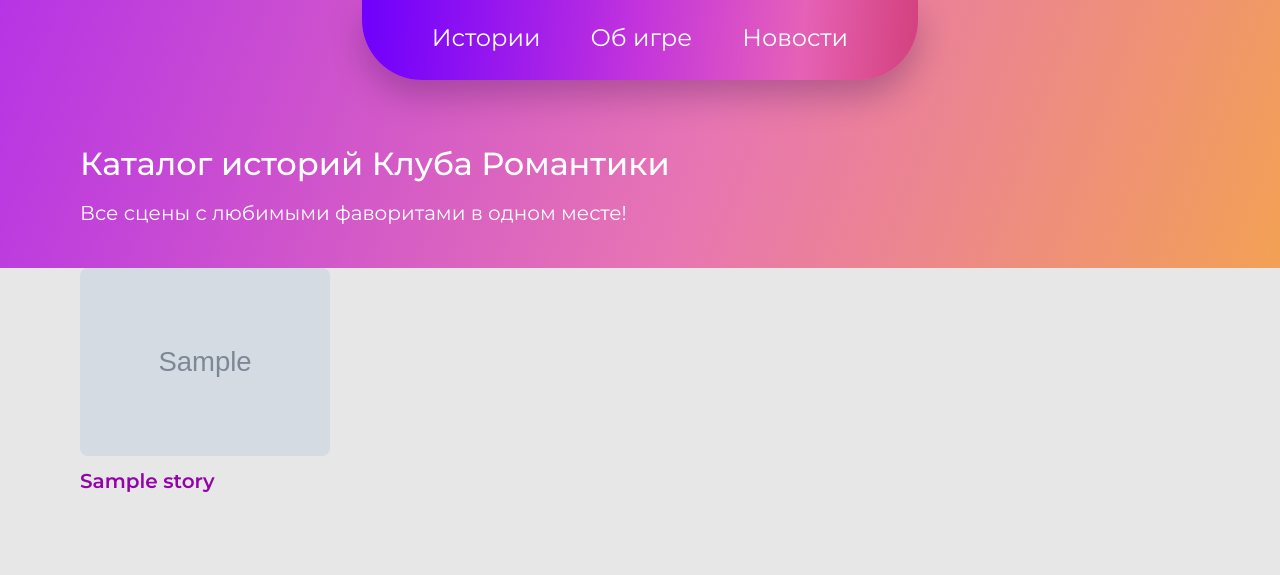
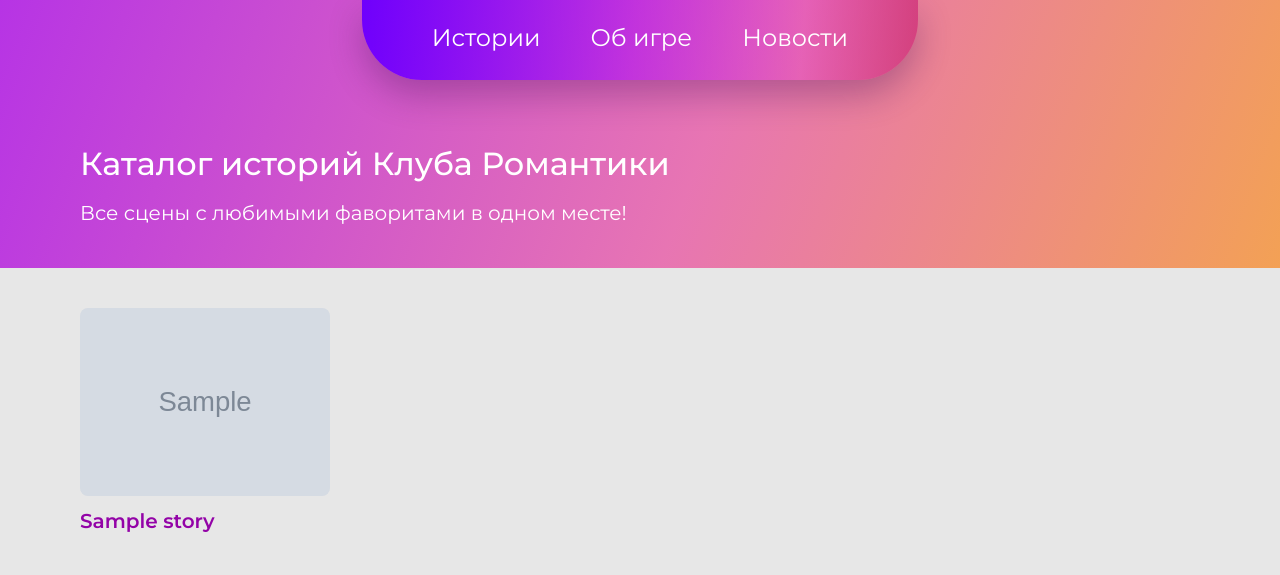
Before and after one commit to vikavnebo/my-romance-club.ru, a Django app: page / in a window 1280 px wide. Shown: the top 575 px of the page. Run offline with Django 5.2, Linux system fonts and the light colour scheme; tables that the repository leaves empty hold one stand-in row (values such as "Sample post"); grey boxes marked "Sample" are stand-in pictures.

Commit message:
Поправила по мелочи

```diff
--- a/main/static/main/css/main.css
+++ b/main/static/main/css/main.css
@@ -92,7 +92,6 @@ body {
     display: grid;
     margin: 0 auto;
     padding: 40px;
-    padding-top: 0px;
     gap: 40px;
 }
 
```
